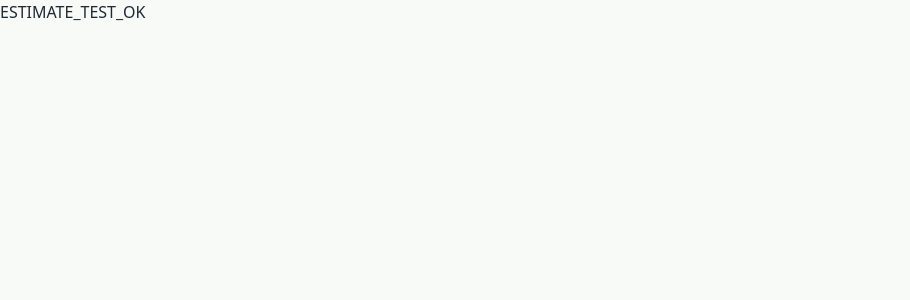
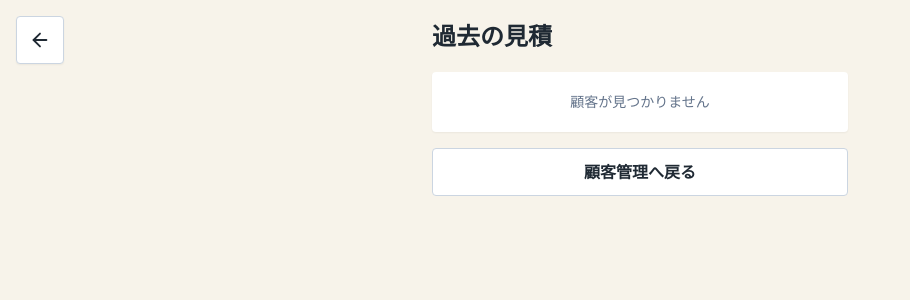
Before and after one commit to masayacom56-coder/shokunin-no-mikata, a Next.js app: page /customers/1/estimates in a window 1280 px wide. Shown: the top 300 px of the page, without its empty margins (0-910 px from the left). Built offline with nearby package versions, Linux system fonts and the light colour scheme.

Commit message:
fix customer clientModules error

```diff
--- a/app/customers/[id]/estimates/customer-estimate-history-client.tsx
+++ b/app/customers/[id]/estimates/customer-estimate-history-client.tsx
@@ -1,5 +1,202 @@
 "use client";
 
-export function CustomerEstimateHistoryClient(_props: { customerId?: string }) {
-  return <div>ESTIMATE_TEST_OK</div>;
+import Link from "next/link";
+import { useEffect, useMemo, useState } from "react";
+import { BackButton } from "@/components/back-button";
+import { PdfIssueModal } from "@/components/pdf-issue-modal";
+import { deleteEstimate, duplicateEstimate, loadState } from "@/lib/app-store";
+import { recordAppError, recordPdfFailure, recordPdfOutput } from "@/lib/admin-metrics";
+import { yen } from "@/lib/calc";
+import { hasCustomerId } from "@/lib/customer-route-guards";
+import { generateEstimatePdf } from "@/lib/pdf";
+import { normalizeCustomer, normalizeEstimate, safeArray } from "@/lib/safety";
+import type { AppState, Customer, DocumentType, Estimate, PdfIssueFields } from "@/lib/types";
+
+function formatDate(value: string) {
+  return (value || "").slice(0, 10).replaceAll("-", "/");
 }
+
+function addDaysText(value: string, days: number) {
+  const date = new Date(value || new Date().toISOString());
+  if (Number.isNaN(date.getTime())) return formatDate(new Date().toISOString());
+  date.setDate(date.getDate() + days);
+  return formatDate(date.toISOString());
+}
+
+function belongsToCustomer(estimate: Estimate, customer: Customer) {
+  const safeEstimate = normalizeEstimate(estimate);
+  const safeCustomer = normalizeCustomer(customer);
+  const estimateName = safeEstimate.customer.companyName || safeEstimate.customer.name;
+  const customerName = safeCustomer.companyName || safeCustomer.name;
+  return safeEstimate.customer.id === safeCustomer.id || estimateName === customerName;
+}
+
+function documentLabel(type: DocumentType) {
+  if (type === "invoice") return "請求書";
+  if (type === "receipt") return "領収書";
+  return "見積書";
+}
+
+function dateLabel(type: DocumentType) {
+  if (type === "invoice") return "請求日";
+  if (type === "receipt") return "領収日";
+  return "見積日";
+}
+
+function badgeClass(type: DocumentType) {
+  if (type === "invoice") return "bg-blue-600 text-white";
+  if (type === "receipt") return "bg-orange-500 text-white";
+  return "bg-moss text-white";
+}
+
+function errorMessage(error: unknown) {
+  if (error instanceof Error) return error.message;
+  if (typeof error === "string") return error;
+  try {
+    return JSON.stringify(error);
+  } catch {
+    return "Unknown error";
+  }
+}
+
+export function CustomerEstimateHistoryClient({ customerId }: { customerId: string }) {
+  const [state, setState] = useState<AppState | null>(null);
+  const [message, setMessage] = useState("");
+  const [pendingIssue, setPendingIssue] = useState<{ estimate: Estimate; documentType: DocumentType; fields: PdfIssueFields } | null>(null);
+
+  useEffect(() => {
+    setState(loadState());
+  }, []);
+
+  const customer = useMemo(() => {
+    if (!hasCustomerId(customerId)) return null;
+    const found = safeArray(state?.customers).find((item) => item?.id === customerId) ?? null;
+    return found ? normalizeCustomer(found) : null;
+  }, [customerId, state]);
+
+  const estimates = useMemo(() => {
+    if (!state || !customer) return [];
+    return safeArray(state.estimates)
+      .map((estimate) => normalizeEstimate(estimate))
+      .filter((estimate) => belongsToCustomer(estimate, customer));
+  }, [customer, state]);
+
+  function initialIssueFields(estimate: Estimate, documentType: DocumentType): PdfIssueFields {
+    const safeEstimate = normalizeEstimate(estimate);
+    const today = new Date().toISOString();
+    return {
+      recipientName: safeEstimate.customer.companyName || safeEstimate.customer.name || "御見積先",
+      issueDate: formatDate(today),
+      documentNumber: safeEstimate.estimateNo,
+      validUntil: "発行日より14日",
+      paymentDue: addDaysText(today, 30),
+      receiptNote: safeEstimate.receiptNote || "工事代金として"
+    };
+  }
+
+  function outputPdf(estimate: Estimate, documentType: DocumentType = estimate.documentType ?? "estimate") {
+    const safeEstimate = normalizeEstimate({ ...estimate, company: state?.company ?? estimate.company, documentType });
+    setPendingIssue({
+      estimate: safeEstimate,
+      documentType,
+      fields: initialIssueFields(safeEstimate, documentType)
+    });
+  }
+
+  async function issuePdf(fields: PdfIssueFields) {
+    if (!pendingIssue) return;
+    try {
+      await generateEstimatePdf(pendingIssue.estimate, pendingIssue.documentType, fields);
+      recordPdfOutput(pendingIssue.documentType, "/customers/[id]/estimates");
+      setMessage("PDFを出力しました");
+      setPendingIssue(null);
+    } catch (error) {
+      const reason = errorMessage(error);
+      console.error("PDF Generation Error", reason);
+      console.error("[CustomerEstimateHistory] pdf_failed", reason);
+      recordPdfFailure(pendingIssue.documentType, "/customers/[id]/estimates", error);
+      recordAppError("PDF生成失敗", "/customers/[id]/estimates", error);
+      setMessage(`PDF生成失敗\nreason: ${reason}`);
+    }
+  }
+
+  function copyEstimate(estimateId: string) {
+    duplicateEstimate(estimateId);
+    setState(loadState());
+    setMessage("複製しました");
+  }
+
+  function removeEstimate(estimateId: string) {
+    setState(deleteEstimate(estimateId));
+    setMessage("削除しました");
+  }
+
+  return (
+    <main className="min-h-dvh bg-paper pb-8">
+      <BackButton />
+      <section className="mx-auto max-w-md px-4 py-5">
+        <h1 className="text-2xl font-black">過去の見積</h1>
+        <p className="mt-2 font-bold text-slate-600">{customer ? customer.companyName || customer.name : ""}</p>
+
+        <div className="mt-5 space-y-3">
+          {state && !customer ? (
+            <div className="rounded bg-white p-5 text-center text-sm text-slate-500 shadow-sm">顧客が見つかりません</div>
+          ) : safeArray(estimates).length === 0 ? (
+            <div className="rounded bg-white p-5 text-center text-sm text-slate-500 shadow-sm">過去の見積はありません</div>
+          ) : (
+            safeArray(estimates).map((estimate) => {
+              const safeEstimate = normalizeEstimate(estimate);
+              return (
+                <article key={safeEstimate.id} className="rounded bg-white p-4 shadow-sm">
+                  <div className="space-y-1">
+                    <span className={`inline-flex rounded px-3 py-1 text-xs font-black ${badgeClass(safeEstimate.documentType ?? "estimate")}`}>
+                      {documentLabel(safeEstimate.documentType ?? "estimate")}
+                    </span>
+                    <p className="font-black">
+                      {dateLabel(safeEstimate.documentType ?? "estimate")}: {formatDate(safeEstimate.createdAt)}
+                    </p>
+                    <p className="font-bold text-slate-600">見積番号: {safeEstimate.estimateNo}</p>
+                    <p className="text-xl font-black text-moss">合計金額: {yen(safeEstimate.totals.total)}</p>
+                  </div>
+                  <div className="mt-3 grid grid-cols-3 gap-2">
+                    <button className="h-12 rounded bg-moss text-sm font-black text-white" onClick={() => void outputPdf(safeEstimate, "estimate")} type="button">
+                      見積書
+                    </button>
+                    <button className="h-12 rounded bg-blue-600 text-sm font-black text-white" onClick={() => void outputPdf(safeEstimate, "invoice")} type="button">
+                      請求書
+                    </button>
+                    <button className="h-12 rounded bg-orange-500 text-sm font-black text-white" onClick={() => void outputPdf(safeEstimate, "receipt")} type="button">
+                      領収書
+                    </button>
+                    <button className="h-12 rounded border border-slate-300 text-sm font-black text-sumi" onClick={() => void outputPdf(safeEstimate)} type="button">
+                      PDF再出力
+                    </button>
+                    <button className="h-12 rounded border border-slate-300 text-sm font-black text-sumi" onClick={() => copyEstimate(safeEstimate.id)} type="button">
+                      複製
+                    </button>
+                    <button className="h-12 rounded border border-red-200 bg-red-50 text-sm font-black text-red-600" onClick={() => removeEstimate(safeEstimate.id)} type="button">
+                      削除
+                    </button>
+                  </div>
+                </article>
+              );
+            })
+          )}
+        </div>
+
+        {message ? <p className="mt-4 rounded bg-white p-3 text-center text-sm font-black text-moss shadow-sm">{message}</p> : null}
+        <Link href="/customers" className="mt-4 flex h-12 items-center justify-center rounded border border-slate-300 bg-white font-bold text-sumi">
+          顧客管理へ戻る
+        </Link>
+      </section>
+      {pendingIssue ? (
+        <PdfIssueModal
+          documentType={pendingIssue.documentType}
+          initialFields={pendingIssue.fields}
+          onClose={() => setPendingIssue(null)}
+          onIssue={(fields) => void issuePdf(fields)}
+        />
+      ) : null}
+    </main>
+  );
+}
```
